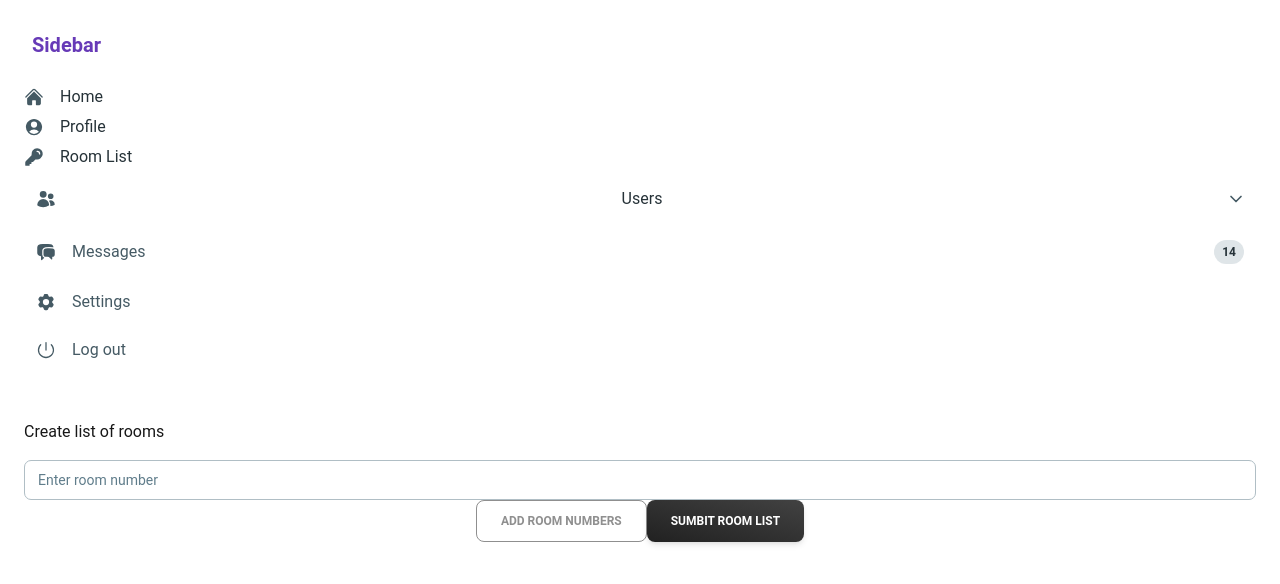
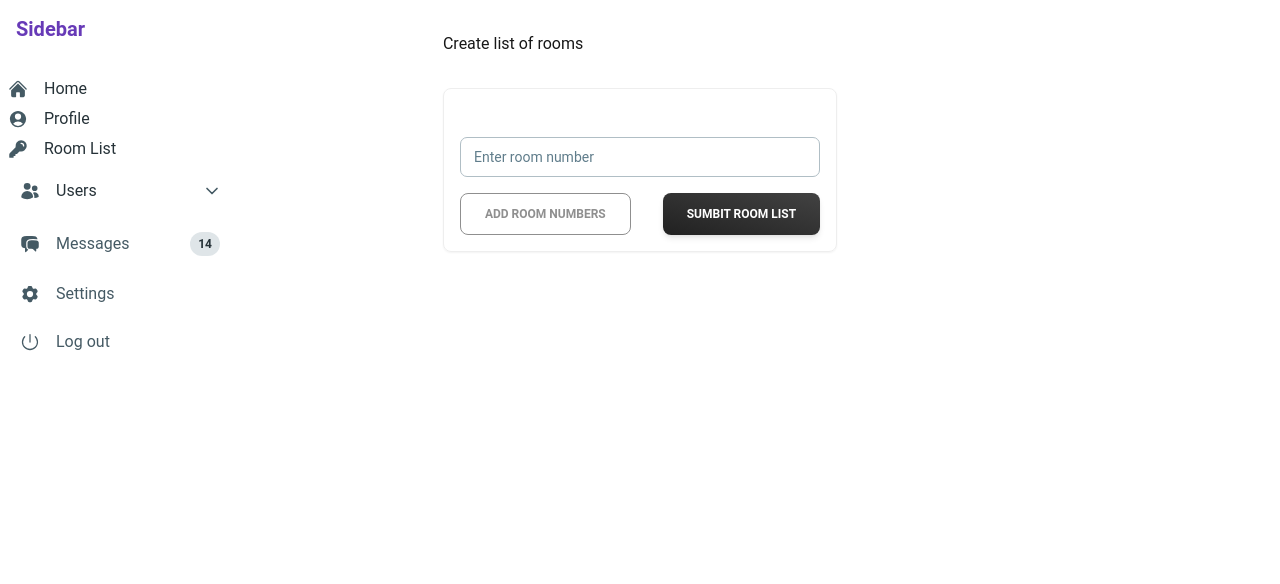
Before and after one commit to Samina-tenso/cleaning, a Next.js app: page /dashboard/room-form in a window 1280 px wide. Shown: the top 584 px of the page. Built offline with nearby package versions, Linux system fonts and the light colour scheme.

Commit message:
assign rooms form

```diff
--- /dev/null
+++ b/app/actions.tsx
@@ -0,0 +1,42 @@
+"use server";
+import prisma from "./lib/prisma";
+import { FormValues } from "./types/Form";
+import { Suspense } from "react";
+
+
+
+
+
+export async function createRooms(data: FormValues) {
+    console.log(data, 'page rooms')
+    const rooms = await prisma.room.createMany({
+        data: [
+            ...data.rooms.map((room: string) => ({
+                number: room,
+            })),
+        ],
+        skipDuplicates: true,
+    });
+}
+
+
+export async function deleteRoom(id: number) {
+    console.log(id, 'delete room');
+    const room = await prisma.room.delete({
+        where: { id },
+    });
+    return room;
+}
+
+export async function assignRooms(roomId: number, userId: number) {
+    try {
+        const updatedRoom = await prisma.room.update({
+            where: { id: roomId },
+            data: { assignedId: userId },
+        });
+        console.log('Room assigned successfully:', updatedRoom);
+    } catch (error) {
+        console.error('Error assigning room:', error);
+    }
+
+}
--- /dev/null
+++ b/app/components/AssignRoomList/index.tsx
@@ -0,0 +1,103 @@
+'use client';
+import { ListItemPrefix, Select, Typography, Option } from '@material-tailwind/react';
+import { List, ListItem, ListItemSuffix, IconButton } from '../../types/tailwind_comp'
+import { AssignedFormValues, UserProps, Room, User, OrderedRoomsCreatedProps } from '../../types/Form';
+import { useForm, Controller, SubmitHandler } from 'react-hook-form';
+import { RoomsProps } from '../../types/Form';
+import prisma from '../../lib/prisma';
+import { Button } from '../../types/tailwind_comp'
+
+const users = [
+    {
+        name: 'Yunna',
+        color: 'red'
+
+    },
+    {
+        name: 'Yunna',
+        color: 'blue'
+
+    },
+    {
+        name: 'Yunna',
+        color: 'yellow'
+
+    },
+]
+export default function AssignRoomForm({ rooms, users }: OrderedRoomsCreatedProps) {
+
+    const { handleSubmit, control, getValues, register, setValue, watch, formState: { isValid, errors }, } = useForm<OrderedRoomsCreatedProps>({
+        defaultValues: {
+            rooms: rooms || [],
+            users: users || [],
+        },
+    });
+    const createAssignedRooms = (formState: OrderedRoomsCreatedProps) => {
+
+        console.log(formState, 'Assigned Rooms Data');
+        // Here you can handle the data submission, e.g., send it to your API or database
+        // createAssignedRooms(data);
+    };
+
+    const handleSelect = (selectedUserId: string | undefined, roomId: string) => {
+        if (!selectedUserId) return;
+        console.log(`Selected user ID: ${selectedUserId} for room ID: ${roomId}`);
+        if (rooms != undefined) {
+            const updatedRooms = rooms;
+            updatedRooms.forEach((room, i) => {
+                if (room.id.toString() === roomId) {
+                    return updatedRooms[i] = { ...room, assignedId: selectedUserId };
+                }
+                return room;
+            });
+            setValue("rooms", updatedRooms);
+            console.log('Updated rooms:', updatedRooms);
+        };
+    };
+
+    const getSelectedUser = (room: Room) => {
+        if (room.assignedId != null && room.assignedId != undefined) {
+
+            const user = users.find((user: User) => user.id.toString() === room.assignedId?.toString());
+            return user ? user.id.toString() : "";
+
+        }
+        return ""; // Always return a string
+    };
+
+    return (
+        <form id="assigned-rooms-form" onSubmit={handleSubmit(createAssignedRooms)}>
+            <List className=' shadow-lg ' >
+                {rooms && (
+                    rooms.map((room: Room, index: number) => (
+                        <ListItem ripple={false} key={room.id} className='flex space-x-8 p-4 border-b-2 ' >
+                            <div className='w-1/2 flex'>
+                                <p>{room.number}</p>
+                            </div>
+                            <Select
+                                label='Assign User'
+                                aria-label="Select User"
+                                value={getSelectedUser(room)}
+                                onChange={(value) => handleSelect(value, room.id.toString())}
+                                id="user-select"
+                                name={room.id.toString()}
+                                className="bg-gray-50 border border-gray-300 text-gray-900 text-sm rounded-lg focus:ring-blue-500 focus:border-blue-500 block w-full p-2.5 dark:bg-gray-700 dark:border-gray-600 dark:placeholder-gray-400 dark:text-white dark:focus:ring-blue-500 dark:focus:border-blue-500"
+                            >
+
+                                {users.map((user: User) => (
+                                    <Option key={user.id} value={user.id.toString()}>
+                                        {user.name}
+                                    </Option>
+                                ))}
+
+                            </Select>
+                        </ListItem>
+                    ))
+                )}
+            </List >
+            <Button type="submit" variant="gradient" className="bg-blue-500 hover:bg-blue-700 text-white font-bold py-2 px-4 rounded">
+                Assign Rooms
+            </Button>
+        </form >
+    )
+};
--- a/app/components/SideBar/index.tsx
+++ b/app/components/SideBar/index.tsx
@@ -56,7 +56,7 @@ export function SideBar() {
     ];
 
     return (
-        <Card className="h-[calc(100vh-2rem)] w-full max-w-[20rem] p-4 shadow-xl shadow-blue-gray-900/5">
+        <aside id="default-sidebar" className="fixed  h-screen w-[64px] top-0 left-0  transition-transform -translate-x-full sm:translate-x-0" aria-label="Sidebar">
             <div className="mb-2 p-4">
                 <Typography variant="h5" color="deep-purple">
                     Sidebar
@@ -130,6 +130,6 @@ export function SideBar() {
 
                 </ListItem>
             </List>
-        </Card >
+        </aside>
     );
 }
--- a/app/dashboard/layout.tsx
+++ b/app/dashboard/layout.tsx
@@ -3,11 +3,11 @@ import { SideBar } from "../components/SideBar"
 export default function Layout({ children }: { children: React.ReactNode }) {
     return (
 
-        <div className="flex h-screen flex-col md:flex-row md:overflow-hidden">
-            <div className="w-full flex-none md:w-64">
-                <SideBar />
-            </div >
-            <div className="flex-grow  p-6 md:overflow-y-auto md:p-12">{children}</div>
+        <div className="h-screen">
+
+            <SideBar />
+
+            <div className="h-full flex justify-center mt-8">{children}</div>
         </div>
     )
 }
--- a/app/dashboard/page.tsx
+++ b/app/dashboard/page.tsx
@@ -6,11 +6,10 @@ import prisma from '../lib/prisma';
 import { Room } from "../types/Form";
 
 
-export default async function Page() {
-    const rooms: Room[] = await prisma.room.findMany();
-    console.log(rooms, 'dashboard page');
+export default function Page() {
+
     return (
-        <section className="flex-col space-y-16">
+        <section className=" ">
             <h2>Dashboard Page</h2>
 
 
--- a/app/dashboard/room-form/page.tsx
+++ b/app/dashboard/room-form/page.tsx
@@ -8,6 +8,8 @@ import { Button } from "@material-tailwind/react";
 import { useForm, Controller, SubmitHandler } from 'react-hook-form'
 //import { FormValues } from "./types/Input";
 import { FormValues } from "../../types/Form";
+import prisma from "../../lib/prisma";
+import { createRooms } from "../../actions";
 
 
 
@@ -16,10 +18,7 @@ export default function List() {
 
   const [inputValue, setInputValue] = useState<string>('');
 
-  const onSubmit = (data: FormValues) => {
-    console.log(data, 'page rooms')
-    //createList(data)
-  }
+
 
   const { pending } = useFormStatus();
   const { handleSubmit, control, setValue, watch, formState: { isValid, errors }, } = useForm<FormValues>({
@@ -43,24 +42,24 @@ export default function List() {
 
 
   return (
-    <>
-      <div className="space-y-16">
+
+    <div className="flex-col space-y-8 font-[family-name:var(--font-geist-sans)] ">
       <h1> Create list of rooms</h1>
 
-        <form id="roomNumbers" onSubmit={handleSubmit(onSubmit)} className=" flex-col space-y-8 items-center justify-items-center min-h-screen p-8 pb-20 gap-16 sm:p-20 font-[family-name:var(--font-geist-sans)]">
+      <form id="roomNumbers" onSubmit={handleSubmit(createRooms)} className=" flex-col space-y-4   border  m-w-sm rounded-lg shadow-sm  p-4  dark:bg-gray-800 dark:border-gray-700  ">
         <RoomList rooms={rooms} setValue={setValue} />
         <p aria-live="polite" className="sr-only" role="status">
         </p>
         <RoomInput inputValue={inputValue} handleChange={handleChange} errors={errors} isValid={isValid} />
-          <div className="flex space-x-8 justify-center">
+        <div className="space-x-8 flex ">
           <Button variant="outlined" disabled={pending || !isValid || !inputValue.trim()} onClick={handleClick} > Add room numbers</Button>
 
           <Button variant="gradient" type="submit" >  Sumbit room list </Button>
 
 
         </div>
-        </form>
-      </div>
-    </>
+      </form >
+    </div >
+
   );
 }
--- a/app/types/Form.ts
+++ b/app/types/Form.ts
@@ -5,6 +5,13 @@ import { SyntheticEvent } from "react";
 import { UseFormSetValue } from 'react-hook-form';
 import { inter } from "../fonts";
 
+export type AssignedFormValues = {
+    assignedRooms: {
+        roomId: string | number;
+        userId: string | number;
+
+    }[];
+};
 
 export interface InputProps {
     handleChange: (event: ChangeEvent<HTMLInputElement>) => void;
@@ -19,22 +26,23 @@ export type FormValues = {
 };
 
 export interface Room {
-    id: number;
-    number: string;
-    assignedId?: number | null;
+    id: string | number;
+    number: string
+    assignedId?: string | number | null;
     assigned?: User | null;
 
 };
 export type OrderedRoomsCreatedProps = {
     rooms: Room[];
+    users: User[];
 };
 export interface User {
-    id: number;
+    id: string | number;
     email: string;
-    name: string | undefined;
+    name: string | null;
     role: string;
-    password: string | undefined;
-    rooms: Room[];
+    password: string | null;
+    rooms?: Room[] | null; // <-- make this optional
 };
 
 
@@ -42,3 +50,9 @@ export type RoomsProps = {
     rooms: string[];
     setValue: UseFormSetValue<FormValues>;
 };
+
+export type UserProps = {
+    users: User[];
+    setValue: UseFormSetValue<AssignedFormValues>;
+
+}
--- a/app/types/tailwind_comp.ts
+++ b/app/types/tailwind_comp.ts
@@ -1,4 +1,5 @@
 "use client";
 
-import { Typography, List, ListItem, ListItemSuffix, IconButton, Input } from "@material-tailwind/react";
-export { Input, Typography, List, ListItem, ListItemSuffix, IconButton };
+import { Typography, List, ListItem, ListItemSuffix, IconButton, Input, ListProps, Button } from "@material-tailwind/react";
+export { Input, Typography, List, ListItem, ListItemSuffix, IconButton, Button };
+export type { ListProps, };
--- a/tailwind.config.ts
+++ b/tailwind.config.ts
@@ -6,9 +6,9 @@ const withMT = require("@material-tailwind/react/utils/withMT");
 
 export default withMT({
   content: [
-    "./src/pages/**/*.{js,ts,jsx,tsx,mdx}",
-    "./src/components/**/*.{js,ts,jsx,tsx,mdx}",
-    "./src/app/**/*.{js,ts,jsx,tsx,mdx}",
+    "./apppages/**/*.{js,ts,jsx,tsx,mdx}",
+    "./app/components/**/*.{js,ts,jsx,tsx,mdx}",
+    "./app/**/*.{js,ts,jsx,tsx,mdx}",
   ],
   theme: {
     extend: {
```
Also changed, not shown: app/dashboard/rooms/page.tsx (+12 -41 lines). Lines whose indentation alone changed are shown as unchanged.
